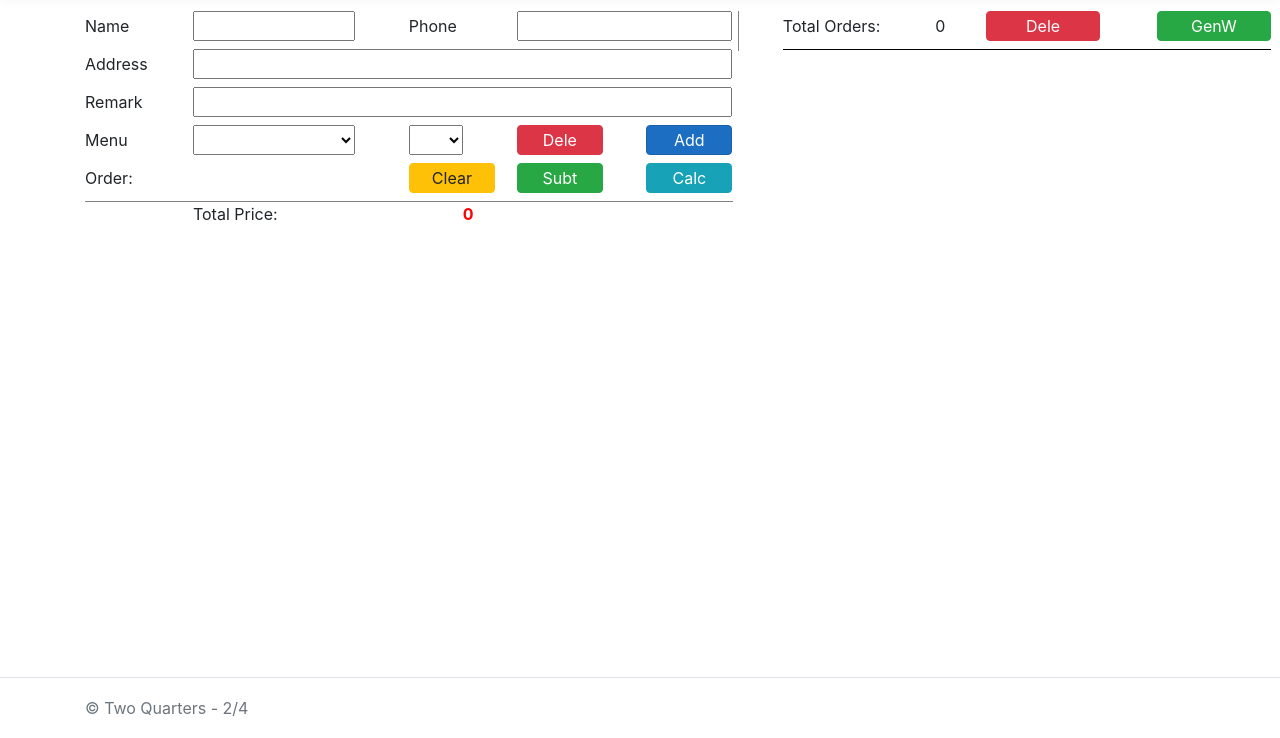
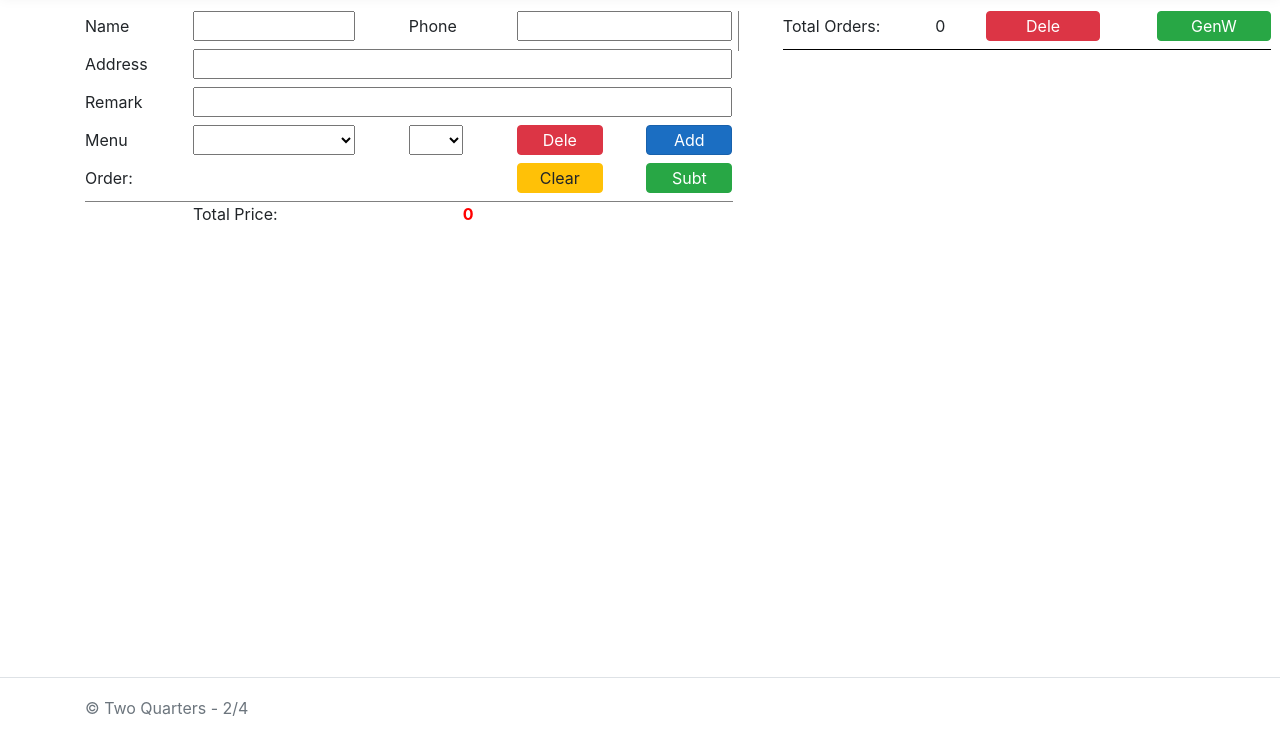
Before and after one commit to EvanLANG/TwoQuarters, a plain HTML site: page OrderConfirmation.html in a window 1280 px wide. Shown: the part 62-800 px from the top of the page. Drawn offline with Linux system fonts and the light colour scheme.

Commit message:
Update OrderConfirmation.html

```diff
--- a/OrderConfirmation.html
+++ b/OrderConfirmation.html
@@ -77,13 +77,13 @@
         </div>
         <div class="tq-row" style="border-bottom: 0.5px solid grey;">
             <label  class="tq-4-col" style="line-height:30px;">Order:</label>
-            <div class="tq-2-offset tq-2-col ">
+            <div class="tq-4-offset tq-2-col ">
                     <button id="tq_clear" class="btn btn-warning" style="height:30px;line-height: 15px;width: 80%;" onclick="clearUser()">Clear</button>
             </div>
             <div class="tq-2-col ">
-                    <button id="tq_addDoc" class="btn btn-success" style="height:30px;line-height: 15px;width: 80%;" onclick="addToDoc()">Subt</button>
+                    <button id="tq_addDoc" class="btn btn-success tq-float-right" style="height:30px;line-height: 15px;width: 80%;" onclick="addToDoc()">Subt</button>
             </div>
-            <div class="tq-2-col ">
+            <div class="tq-2-col" style="display: none;">
                     <button id="tq_addOrder" class="btn btn-info tq-float-right" style="height:30px;line-height: 15px;width: 80%;" onclick="calcOrder()">Calc</button>
             </div>
 
```
